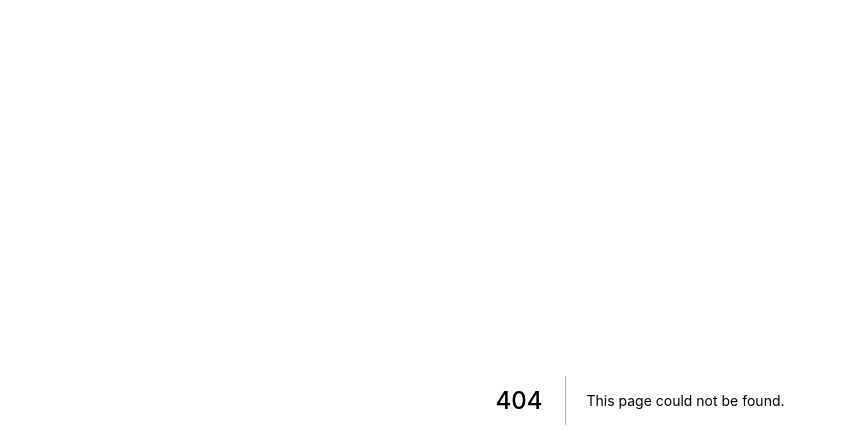
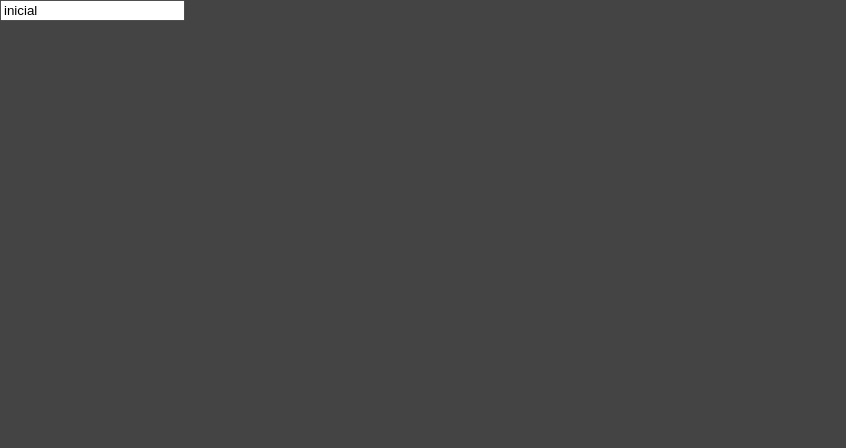
Before and after one commit to feliperromao/curso-next-co3r-exercicios, a Next.js app: page /estado/formulario in a window 1280 px wide. Before the commit this address had no page. Shown: the top 448 px of the page, without its empty margins (0-846 px from the left). Built offline with nearby package versions, Linux system fonts and the light colour scheme.

Commit message:
Componentes controlados

```diff
--- /dev/null
+++ b/pages/estado/formulario.jsx
@@ -0,0 +1,11 @@
+import { useState } from "react"
+
+export default function formulario() {
+    const [valor, setValor] = useState("inicial")
+
+    return (
+        <div>
+            <input value={valor} onChange={e => setValor(e.target.value)} type="text" />
+        </div>
+    )
+}
```
